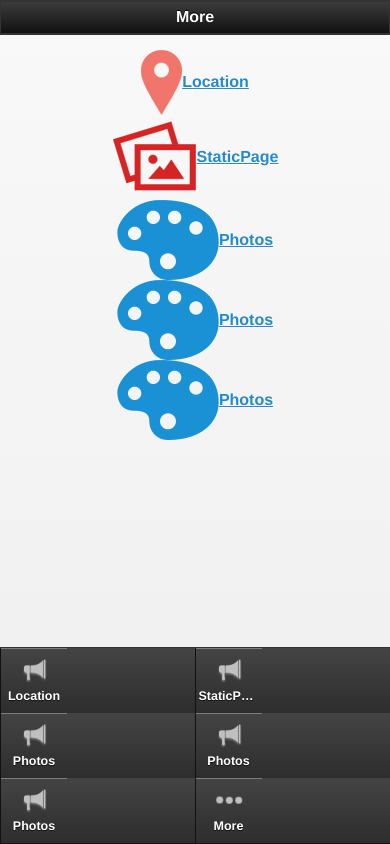
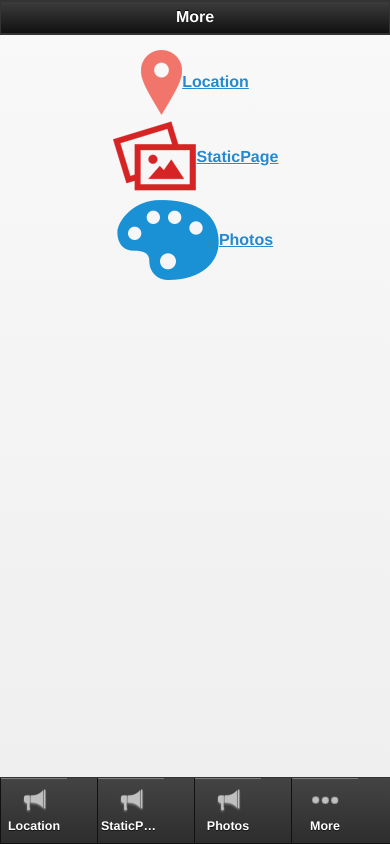
Before and after one commit to jarnailboparai/neil_herman_thehermans_940, a plain HTML site: page more.html in a window 390 px wide. Drawn offline with Linux system fonts and the light colour scheme.

Commit message:
neil_herman_thehermans_940

```diff
--- a/more.html
+++ b/more.html
@@ -145,56 +145,12 @@
 					<tr>
 						<td>
 
-							<a class="item link" rel="external" data-ajax="flase" href="photosub_5042.html">
-																	<img src="images/photosub.png " />
-															</a>
-						</td>
-						<td>
-							<a href="photosub_5042.html" rel="external" data-ajax="flase" >
-								<label>Photos</label>
-							</a>
-						</td>
-					</tr>
-				</table>
-
-		</div>
-	</div>
-		<div class="white_wrap">
-		<div class="app_feature_list">
-
-
-				<table cellpadding="0" cellspacing="0" border="0" align="center">
-					<tr>
-						<td>
-
 							<a class="item link" rel="external" data-ajax="flase" href="photosub_5043.html">
 																	<img src="images/photosub.png " />
 															</a>
 						</td>
 						<td>
 							<a href="photosub_5043.html" rel="external" data-ajax="flase" >
-								<label>Photos</label>
-							</a>
-						</td>
-					</tr>
-				</table>
-
-		</div>
-	</div>
-		<div class="white_wrap">
-		<div class="app_feature_list">
-
-
-				<table cellpadding="0" cellspacing="0" border="0" align="center">
-					<tr>
-						<td>
-
-							<a class="item link" rel="external" data-ajax="flase" href="photosub_5044.html">
-																	<img src="images/photosub.png " />
-															</a>
-						</td>
-						<td>
-							<a href="photosub_5044.html" rel="external" data-ajax="flase" >
 								<label>Photos</label>
 							</a>
 						</td>
@@ -215,7 +171,7 @@
 
             <style> .nav-glyphish-example .ui-btn .ui-btn-inner { padding-top: 40px !important; width: 60px!important;}		.nav-glyphish-example .ui-btn .ui-icon { width: 30px!important; height: 30px!important; margin-left: -15px !important; box-shadow: none!important; -moz-box-shadow: none!important; -webkit-box-shadow: none!important; -webkit-border-radius: 0 !important; border-radius: 0 !important; }#tab1 .ui-icon { background:  url("icons_tech_1579.png") 50% 50% no-repeat; background-size: 50px 50px; }#tab2 .ui-icon { background:  url("icons_communication_1092.png") 50% 50% no-repeat; background-size: 50px 50px; }#tab3 .ui-icon { background:  url("64Px_-_504-11.png") 50% 50% no-repeat; background-size: 30px 30px; }#tab4 .ui-icon { background:  url("64Px_-_504-210.png") 50% 50% no-repeat; background-size: 30px 30px; }#tab5 .ui-icon { background:  url("more.png") 50% 50% no-repeat; background-size: 30px 30px; }</style>
 
-            <div data-role="footer" data-position="fixed" class="nav-glyphish-example" data-id="myfooter" data-theme="a" data-tap-toggle="false"><div data-role="navbar" class="nav-glyphish-example"><ul><li><a href="location_5040.html" id="tab2" data-icon="custom" rel="external"  data-gourl="location_5040.html" class="" onclick="window.open('location_5040.html','_self', 'location=yes')">Location</a></li><li><a href="staticpage_5041.html" id="tab2" data-icon="custom" rel="external"  data-gourl="staticpage_5041.html" class="" onclick="window.open('staticpage_5041.html','_self', 'location=yes')">StaticPage</a></li><li><a href="photosub_5042.html" id="tab2" data-icon="custom" rel="external"  data-gourl="photosub_5042.html" class="" onclick="window.open('photosub_5042.html','_self', 'location=yes')">Photos</a></li><li><a href="photosub_5043.html" id="tab2" data-icon="custom" rel="external"  data-gourl="photosub_5043.html" class="" onclick="window.open('photosub_5043.html','_self', 'location=yes')">Photos</a></li><li><a href="photosub_5044.html" id="tab2" data-icon="custom" rel="external"  data-gourl="photosub_5044.html" class="" onclick="window.open('photosub_5044.html','_self', 'location=yes')">Photos</a></li><li><a href="more.html" id="tab5" data-icon="custom" rel="external">More</a></li></ul></div></div>
+            <div data-role="footer" data-position="fixed" class="nav-glyphish-example" data-id="myfooter" data-theme="a" data-tap-toggle="false"><div data-role="navbar" class="nav-glyphish-example"><ul><li><a href="location_5040.html" id="tab2" data-icon="custom" rel="external"  data-gourl="location_5040.html" class="" onclick="window.open('location_5040.html','_self', 'location=yes')">Location</a></li><li><a href="staticpage_5041.html" id="tab2" data-icon="custom" rel="external"  data-gourl="staticpage_5041.html" class="" onclick="window.open('staticpage_5041.html','_self', 'location=yes')">StaticPage</a></li><li><a href="photosub_5043.html" id="tab2" data-icon="custom" rel="external"  data-gourl="photosub_5043.html" class="" onclick="window.open('photosub_5043.html','_self', 'location=yes')">Photos</a></li><li><a href="more.html" id="tab5" data-icon="custom" rel="external">More</a></li></ul></div></div>
 
         </div>
 
```
Also changed, not shown: index.html (+0 -44 lines).
